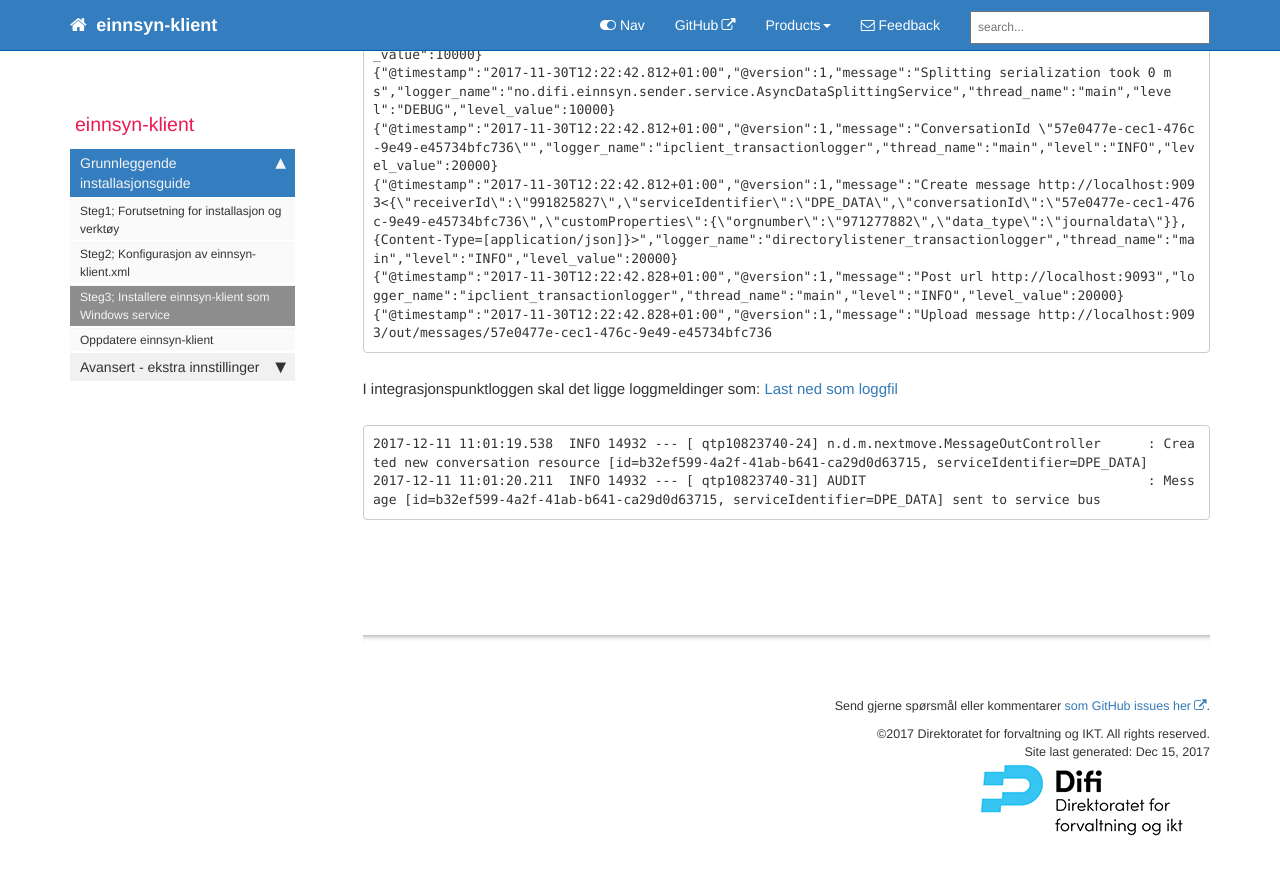
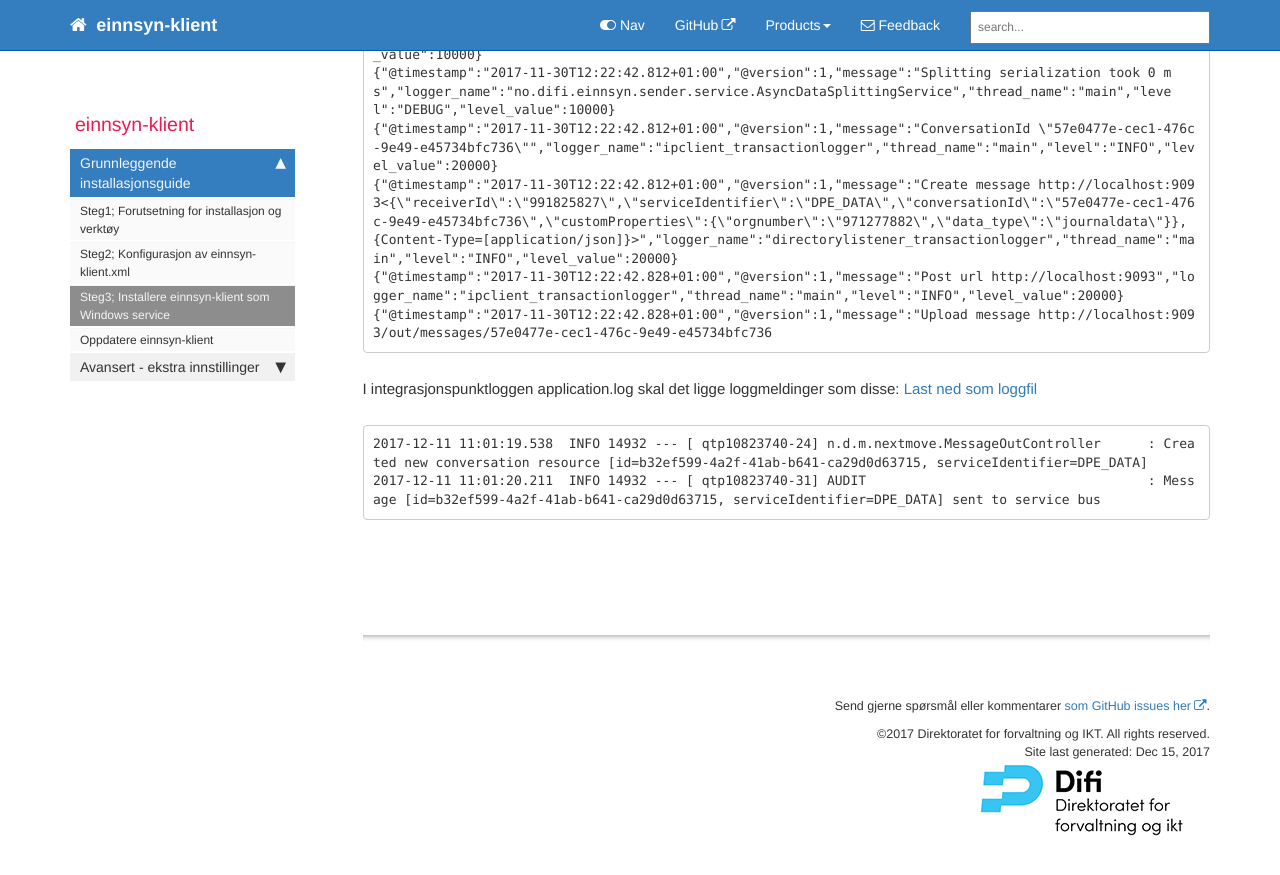
Before and after one commit to difi/einnsyn-klient, a Jekyll site: the page built from pages/install_tjeneste.md, in a window 1280 px wide and 900 px high, scrolled down 1223 px. Shown: the top 875 px of the window. Built offline with Jekyll 4.4.1, drawn with Linux system fonts in a browser that asks for light colours; nearby versions of some CDN libraries; comment, search, counter and statistics services are not loaded.

Commit message:
Update install_tjeneste.md

````diff
--- a/pages/install_tjeneste.md
+++ b/pages/install_tjeneste.md
@@ -39,7 +39,7 @@ I loggfilen einnsyn-klient.out vil det komme meldinger som disse:
 {"@timestamp":"2017-11-30T12:22:42.828+01:00","@version":1,"message":"Upload message http://localhost:9093/out/messages/57e0477e-cec1-476c-9e49-e45734bfc736
 ```
 
-I integrasjonspunktloggen skal det ligge loggmeldinger som:
+I integrasjonspunktloggen application.log skal det ligge loggmeldinger som disse:
 [Last ned som loggfil](ip_sending_eksempel.xml)
 
 ```
````
